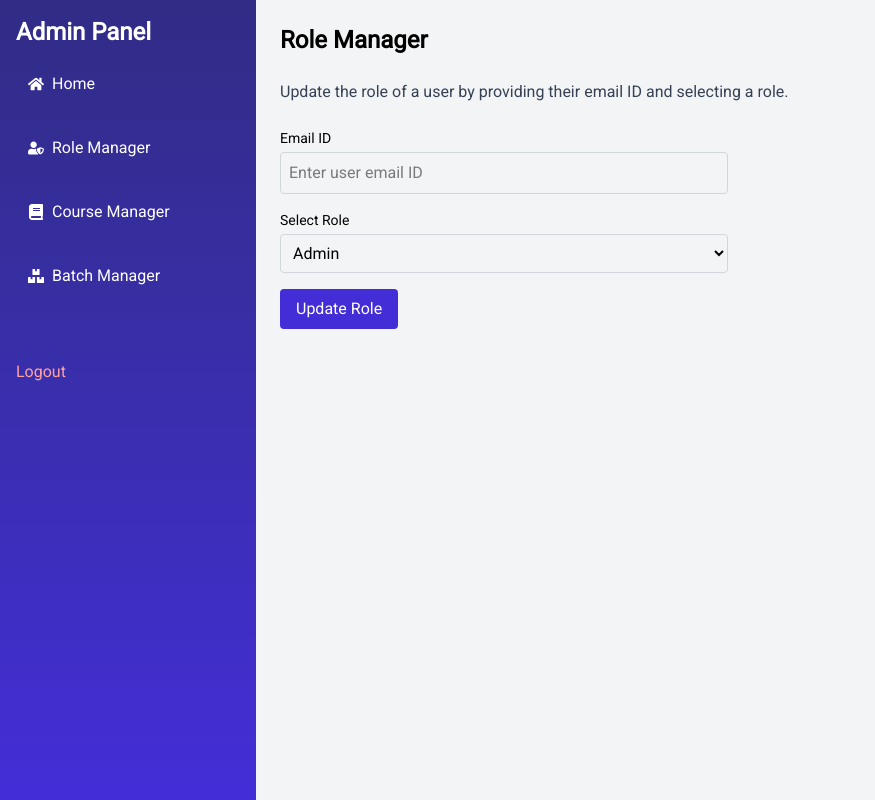
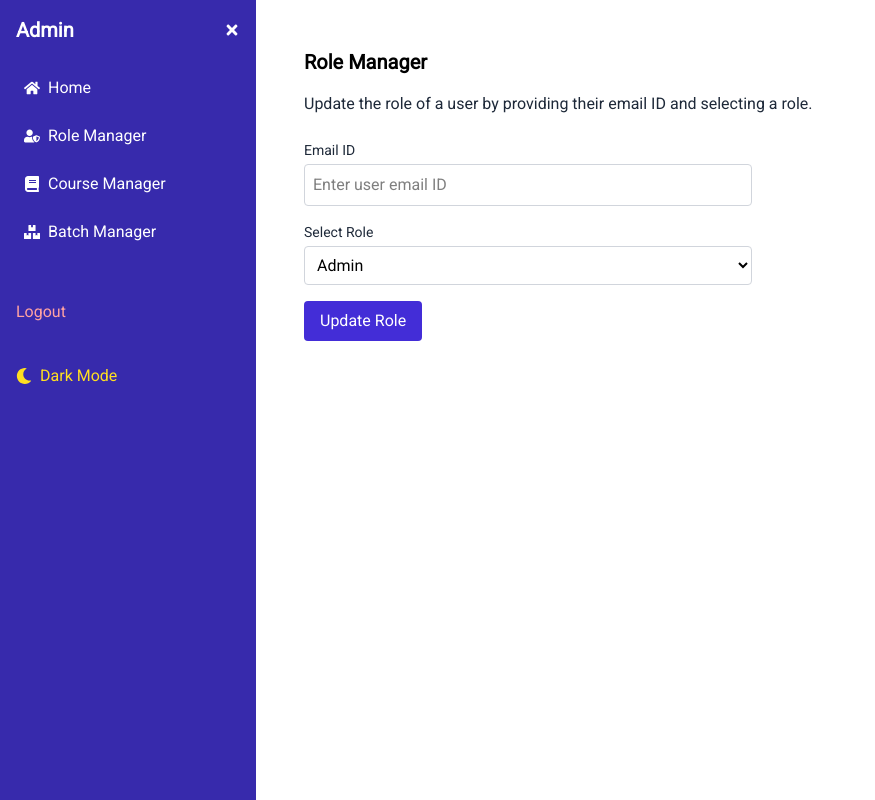
Before and after one commit to the-ab04/pes, a React (Vite) app in the folder frontend/: page /admin in a window 1280 px wide. Both pictures are taken after a click on the button "Role Manager". Shown: the whole page, without its empty margins (0-875 px from the left). Built offline with nearby package versions, Linux system fonts and the light colour scheme.

Commit message:
Updated Admin Dashboard with Logout, Collapsible Sidebar and Dark mode

```diff
--- a/frontend/src/pages/AdminDashboard.tsx
+++ b/frontend/src/pages/AdminDashboard.tsx
@@ -1,21 +1,29 @@
-import { useState } from 'react';
-import { useNavigate } from 'react-router-dom';
-import { FaChalkboardTeacher, FaBook, FaUserGraduate, FaUserShield, FaBoxes, FaHome } from 'react-icons/fa';
+import { useState, useEffect } from 'react';
+import {
+  FaChalkboardTeacher,
+  FaBook,
+  FaUserGraduate,
+  FaUserShield,
+  FaBoxes,
+  FaHome,
+  FaMoon,
+  FaSun,
+  FaBars,
+  FaTimes,
+} from 'react-icons/fa';
+import clsx from 'clsx';
 
 type Tab = 'home' | 'course' | 'batch' | 'role';
 
 const AdminDashboard = () => {
   const [activeTab, setActiveTab] = useState<Tab>('home');
-  const navigate = useNavigate();
-  const [showModal, setShowModal] = useState(false);
+  const [darkMode, setDarkMode] = useState<boolean>(false);
+  const [sidebarCollapsed, setSidebarCollapsed] = useState<boolean>(false);
+  const [showLogoutConfirm, setShowLogoutConfirm] = useState(false);
 
-  const handleLogout = () => {
-    //localStorage.removeItem('authToken'); // or whatever key you use
-
-    //localStorage.clear(); // if you want to wipe everything
-
-    navigate('/');
-  };
+  useEffect(() => {
+    document.documentElement.classList.toggle('dark', darkMode);
+  }, [darkMode]);
 
   const renderContent = () => {
     switch (activeTab) {
@@ -24,17 +32,17 @@ const AdminDashboard = () => {
           <div className="p-6">
             <h1 className="text-2xl font-bold text-center mb-8">Welcome to the Admin Dashboard</h1>
             <div className="grid grid-cols-1 md:grid-cols-3 gap-6">
-              <div className="bg-gradient-to-r from-indigo-500 to-purple-500 text-white p-6 rounded-2xl shadow-md text-center">
+              <div className="bg-indigo-500 dark:bg-indigo-700 text-white p-6 rounded-2xl shadow-md text-center">
                 <FaChalkboardTeacher size={36} className="mx-auto mb-2" />
                 <h2 className="text-xl font-semibold">Teachers</h2>
                 <p className="text-lg">2</p>
               </div>
-              <div className="bg-gradient-to-r from-green-500 to-emerald-700 text-white p-6 rounded-2xl shadow-md text-center">
+              <div className="bg-green-500 dark:bg-green-700 text-white p-6 rounded-2xl shadow-md text-center">
                 <FaBook size={36} className="mx-auto mb-2" />
                 <h2 className="text-xl font-semibold">Courses</h2>
                 <p className="text-lg">2</p>
               </div>
-              <div className="bg-gradient-to-r from-sky-500 to-cyan-700 text-white p-6 rounded-2xl shadow-md text-center">
+              <div className="bg-sky-500 dark:bg-sky-700 text-white p-6 rounded-2xl shadow-md text-center">
                 <FaUserGraduate size={36} className="mx-auto mb-2" />
                 <h2 className="text-xl font-semibold">Students</h2>
                 <p className="text-lg">40</p>
@@ -43,24 +51,54 @@ const AdminDashboard = () => {
           </div>
         );
 
+      case 'role':
+        return (
+          <div className="p-6">
+            <h2 className="text-xl font-bold mb-4 text-black dark:text-white">Role Manager</h2>
+            <p className="mb-6 text-gray-800 dark:text-gray-300">
+              Update the role of a user by providing their email ID and selecting a role.
+            </p>
+            <div className="max-w-md space-y-4">
+              <div>
+                <label className="block text-sm font-medium mb-1 text-gray-800 dark:text-white">Email ID</label>
+                <input
+                  type="email"
+                  placeholder="Enter user email ID"
+                  className="w-full p-2 border border-gray-300 rounded dark:bg-gray-700 dark:text-white"
+                />
+              </div>
+              <div>
+                <label className="block text-sm font-medium mb-1 text-gray-800 dark:text-white">Select Role</label>
+                <select className="w-full p-2 border border-gray-300 rounded dark:bg-gray-700 dark:text-white">
+                  <option>Admin</option>
+                  <option>Teacher</option>
+                  <option>Student</option>
+                  <option>TA</option>
+                </select>
+              </div>
+              <button className="bg-indigo-700 text-white px-4 py-2 rounded hover:bg-indigo-800">Update Role</button>
+            </div>
+          </div>
+        );
+
       case 'course':
         return (
           <div className="p-6 grid grid-cols-1 md:grid-cols-2 gap-6">
             <div>
-              <h2 className="text-xl font-bold mb-4">Add New Course</h2>
-              <input type="text" placeholder="Enter course ID" className="input mb-2 w-full" />
-              <input type="text" placeholder="Enter course name" className="input mb-2 w-full" />
+              <h2 className="text-xl font-bold mb-4 text-black dark:text-white">Add New Course</h2>
+              <input type="text" placeholder="Enter course ID" className="mb-2 w-full p-2 border border-gray-300 rounded dark:bg-gray-700 dark:text-white" />
+              <input type="text" placeholder="Enter course name" className="mb-2 w-full p-2 border border-gray-300 rounded dark:bg-gray-700 dark:text-white" />
               <div className="flex items-center gap-2 mb-2">
                 <input type="checkbox" />
-                <label>Open Course</label>
+                <label className="text-gray-800 dark:text-white">Open Course</label>
               </div>
-              <input type="date" className="input mb-2 w-full" placeholder="Course Start Date" />
-              <input type="date" className="input mb-4 w-full" placeholder="Course End Date" />
+              <input type="date" className="mb-2 w-full p-2 border border-gray-300 rounded dark:bg-gray-700 dark:text-white" />
+              <input type="date" className="mb-4 w-full p-2 border border-gray-300 rounded dark:bg-gray-700 dark:text-white" />
               <button className="bg-purple-700 text-white py-2 px-4 rounded">Add Course</button>
             </div>
             <div>
-              <h2 className="text-xl font-bold mb-4">Delete Course</h2>
-              <select className="input mb-4 w-full">
+              <h2 className="text-xl font-bold mb-4 text-black dark:text-white">Delete Course</h2>
+              <select className="mb-4 w-full p-2 border border-gray-300 rounded dark:bg-gray-700 dark:text-white">
                 <option>Select Course</option>
               </select>
               <button className="bg-purple-700 text-white py-2 px-4 rounded">Delete Course</button>
@@ -72,57 +110,26 @@ const AdminDashboard = () => {
         return (
           <div className="p-6 grid grid-cols-1 md:grid-cols-2 gap-6">
             <div>
-              <h2 className="text-xl font-bold mb-4">Add New Batch</h2>
-              <input type="text" placeholder="Enter batch ID" className="input mb-2 w-full" />
-              <select className="input mb-2 w-full">
+              <h2 className="text-xl font-bold mb-4 text-black dark:text-white">Add New Batch</h2>
+              <label className="block mb-1 text-sm font-medium text-gray-800 dark:text-white">Batch ID</label>
+              <input type="text" placeholder="Enter batch ID" className="mb-2 w-full p-2 border border-gray-300 rounded dark:bg-gray-700 dark:text-white" />
+              <label className="block mb-1 text-sm font-medium text-gray-800 dark:text-white">Select Instructor</label>
+              <select className="mb-2 w-full p-2 border border-gray-300 rounded dark:bg-gray-700 dark:text-white">
                 <option>Select Instructor</option>
               </select>
-              <select className="input mb-4 w-full">
+              <label className="block mb-1 text-sm font-medium text-gray-800 dark:text-white">Select Course</label>
+              <select className="mb-4 w-full p-2 border border-gray-300 rounded dark:bg-gray-700 dark:text-white">
                 <option>Select Course</option>
               </select>
               <button className="bg-purple-700 text-white py-2 px-4 rounded">Add Batch</button>
             </div>
             <div>
-              <h2 className="text-xl font-bold mb-4">Delete Batch</h2>
-              <select className="input mb-4 w-full">
+              <h2 className="text-xl font-bold mb-4 text-black dark:text-white">Delete Batch</h2>
+              <label className="block mb-1 text-sm font-medium text-gray-800 dark:text-white">Select Batch</label>
+              <select className="mb-4 w-full p-2 border border-gray-300 rounded dark:bg-gray-700 dark:text-white">
                 <option>Select Batch</option>
               </select>
               <button className="bg-purple-700 text-white py-2 px-4 rounded">Delete Batch</button>
-            </div>
-          </div>
-        );
-
-        case 'role':
-        return (
-          <div className="p-6">
-            <h2 className="text-2xl font-bold mb-6">Role Manager</h2>
-            <p className="mb-6 text-gray-700">
-              Update the role of a user by providing their email ID and selecting a role.
-            </p>
-
-            <div className="max-w-md space-y-4">
-              <div>
-                <label className="block text-sm font-medium mb-1">Email ID</label>
-                <input
-                  type="email"
-                  placeholder="Enter user email ID"
-                  className="w-full p-2 border border-gray-300 rounded"
-                />
-              </div>
-
-              <div>
-                <label className="block text-sm font-medium mb-1">Select Role</label>
-                <select className="w-full p-2 border border-gray-300 rounded">
-                  <option>Admin</option>
-                  <option>Teacher</option>
-                  <option>Student</option>
-                  <option>TA</option>
-                </select>
-              </div>
-
-              <button className="bg-indigo-700 text-white px-4 py-2 rounded hover:bg-indigo-800">
-                Update Role
-              </button>
             </div>
           </div>
         );
@@ -130,56 +137,70 @@ const AdminDashboard = () => {
   };
 
   return (
-    <div className="flex">
-      <aside className="bg-gradient-to-b from-indigo-900 to-indigo-700 text-white w-64 min-h-screen p-4 space-y-6">
-        <h1 className="text-2xl font-bold mb-4">Admin Panel</h1>
-        <button onClick={() => setActiveTab('home')} className="flex items-center gap-2 hover:bg-indigo-800 px-3 py-2 rounded">
-          <FaHome /> Home
+    <div className={clsx('flex min-h-screen transition-colors duration-300', darkMode ? 'bg-gray-900 text-white' : 'bg-white text-black')}>
+      <aside className={clsx(
+        'bg-indigo-800 text-white p-4 space-y-6 transition-all duration-300',
+        sidebarCollapsed ? 'w-16' : 'w-64'
+      )}>
+        <div className="flex justify-between items-center">
+          {!sidebarCollapsed && <h1 className="text-xl font-bold">Admin</h1>}
+          <button onClick={() => setSidebarCollapsed(!sidebarCollapsed)}>
+            {sidebarCollapsed ? <FaBars /> : <FaTimes />}
           </button>
-        <button onClick={() => setActiveTab('role')} className="flex items-center gap-2 hover:bg-indigo-800 px-3 py-2 rounded">
-          <FaUserShield /> Role Manager
+        </div>
+
+        <nav className="flex flex-col space-y-2">
+          <button onClick={() => setActiveTab('home')} className="flex items-center gap-2 hover:bg-indigo-700 px-2 py-2 rounded">
+            <FaHome /> {!sidebarCollapsed && 'Home'}
           </button>
-        <button onClick={() => setActiveTab('course')} className="flex items-center gap-2 hover:bg-indigo-800 px-3 py-2 rounded">
-          <FaBook /> Course Manager
+          <button onClick={() => setActiveTab('role')} className="flex items-center gap-2 hover:bg-indigo-700 px-2 py-2 rounded">
+            <FaUserShield /> {!sidebarCollapsed && 'Role Manager'}
           </button>
-        <button onClick={() => setActiveTab('batch')} className="flex items-center gap-2 hover:bg-indigo-800 px-3 py-2 rounded">
-          <FaBoxes /> Batch Manager
+          <button onClick={() => setActiveTab('course')} className="flex items-center gap-2 hover:bg-indigo-700 px-2 py-2 rounded">
+            <FaBook /> {!sidebarCollapsed && 'Course Manager'}
           </button>
-        {/*<button className="mt-10 text-red-300 hover:text-red-500"
-        onClick={handleLogout}
-        >Logout</button>*/}
-        {/* Logout Button */}
+          <button onClick={() => setActiveTab('batch')} className="flex items-center gap-2 hover:bg-indigo-700 px-2 py-2 rounded">
+            <FaBoxes /> {!sidebarCollapsed && 'Batch Manager'}
+          </button>
+          <button onClick={() => setShowLogoutConfirm(true)} className="flex items-center gap-2 text-red-300 hover:text-red-500 mt-10">
+            {!sidebarCollapsed && 'Logout'}
+          </button>
+        </nav>
+
         <button
-          onClick={() => setShowModal(true)}
-          className="mt-10 text-red-300 hover:text-red-500"
+          onClick={() => setDarkMode(!darkMode)}
+          className="mt-10 flex items-center gap-2 text-yellow-300 hover:text-yellow-400"
         >
-          Logout
+          {darkMode ? <FaSun /> : <FaMoon />}
+          {!sidebarCollapsed && (darkMode ? 'Light Mode' : 'Dark Mode')}
         </button>
+      </aside>
 
-      {/* Confirmation Modal */}
-      {showModal && (
-        <div className="fixed inset-0 flex items-center justify-center bg-black/30 backdrop-blur-sm bg-opacity-100 z-50">
-          <div className="bg-white p-6 rounded-xl shadow-2xl max-w-sm text-center">
-            <h2 className="text-lg text-black font-semibold mb-4">Are you sure you want to logout?</h2>
-            <div className="flex justify-center gap-4">
+      <main className="flex-grow p-6">
+        {renderContent()}
+
+        {showLogoutConfirm && (
+          <div className="fixed inset-0 flex items-center justify-center bg-black bg-opacity-50 z-50">
+            <div className="bg-white dark:bg-gray-800 text-black dark:text-white p-6 rounded-lg shadow-lg max-w-sm w-full space-y-4">
+              <h3 className="text-lg font-semibold">Are you sure you want to logout?</h3>
+              <div className="flex justify-end gap-4">
                 <button
-                onClick={handleLogout}
-                className="bg-red-500 text-white px-4 py-2 rounded hover:bg-red-600 transition"
+                  className="bg-gray-300 dark:bg-gray-700 px-4 py-2 rounded hover:bg-gray-400 dark:hover:bg-gray-600"
+                  onClick={() => setShowLogoutConfirm(false)}
+                >
+                  No
+                </button>
+                <button
+                  className="bg-red-600 text-white px-4 py-2 rounded hover:bg-red-700"
+                  onClick={() => alert('Logged out!')}
                 >
                   Yes
-              </button>
-              <button
-                onClick={() => setShowModal(false)}
-                className="bg-gray-300 text-gray-700 px-4 py-2 rounded hover:bg-gray-400 transition"
-              >
-                No
                 </button>
               </div>
             </div>
           </div>
         )}
-      </aside>
-      <main className="flex-grow bg-gray-100">{renderContent()}</main>
+      </main>
     </div>
   );
 };
```
Lines whose indentation alone changed are shown as unchanged.
